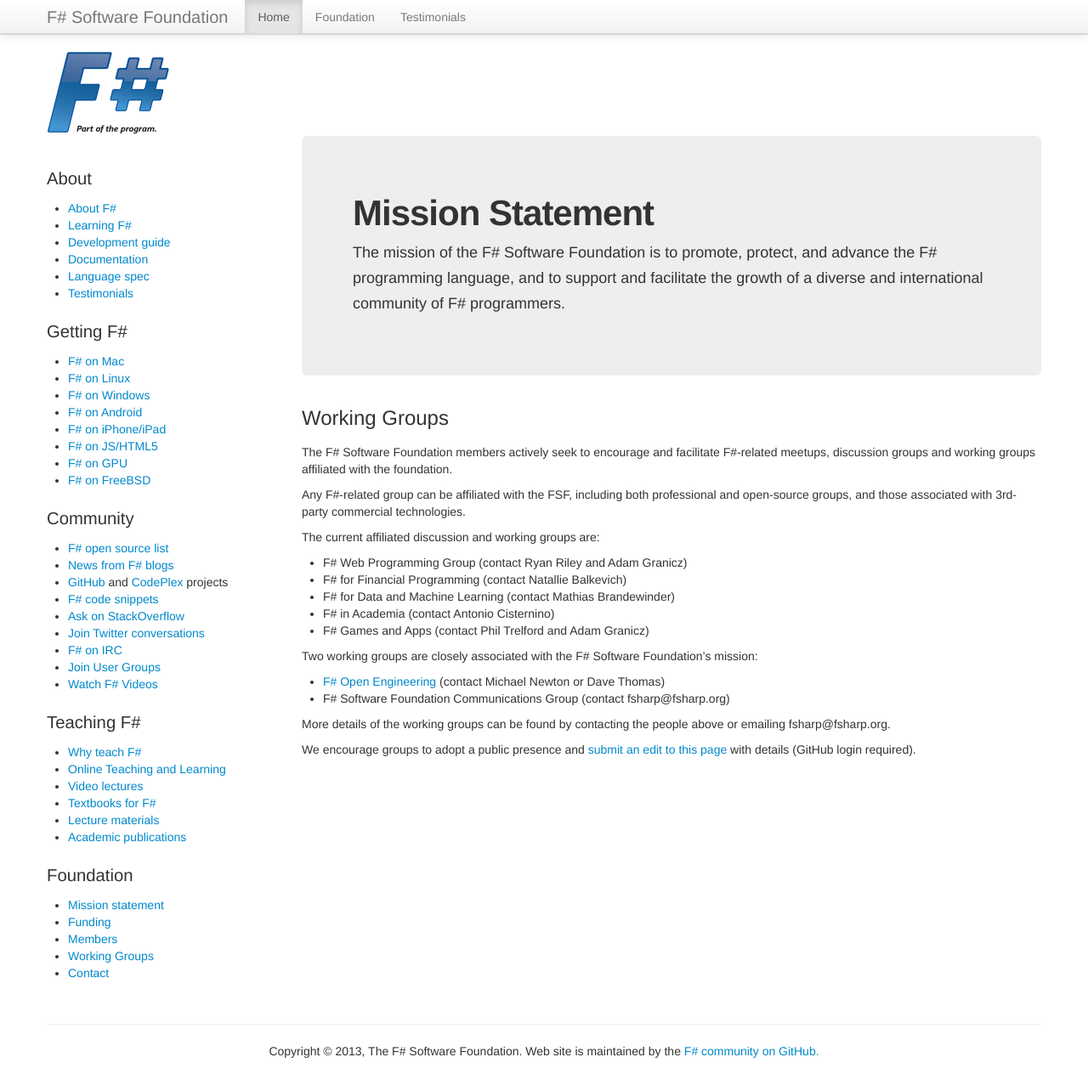
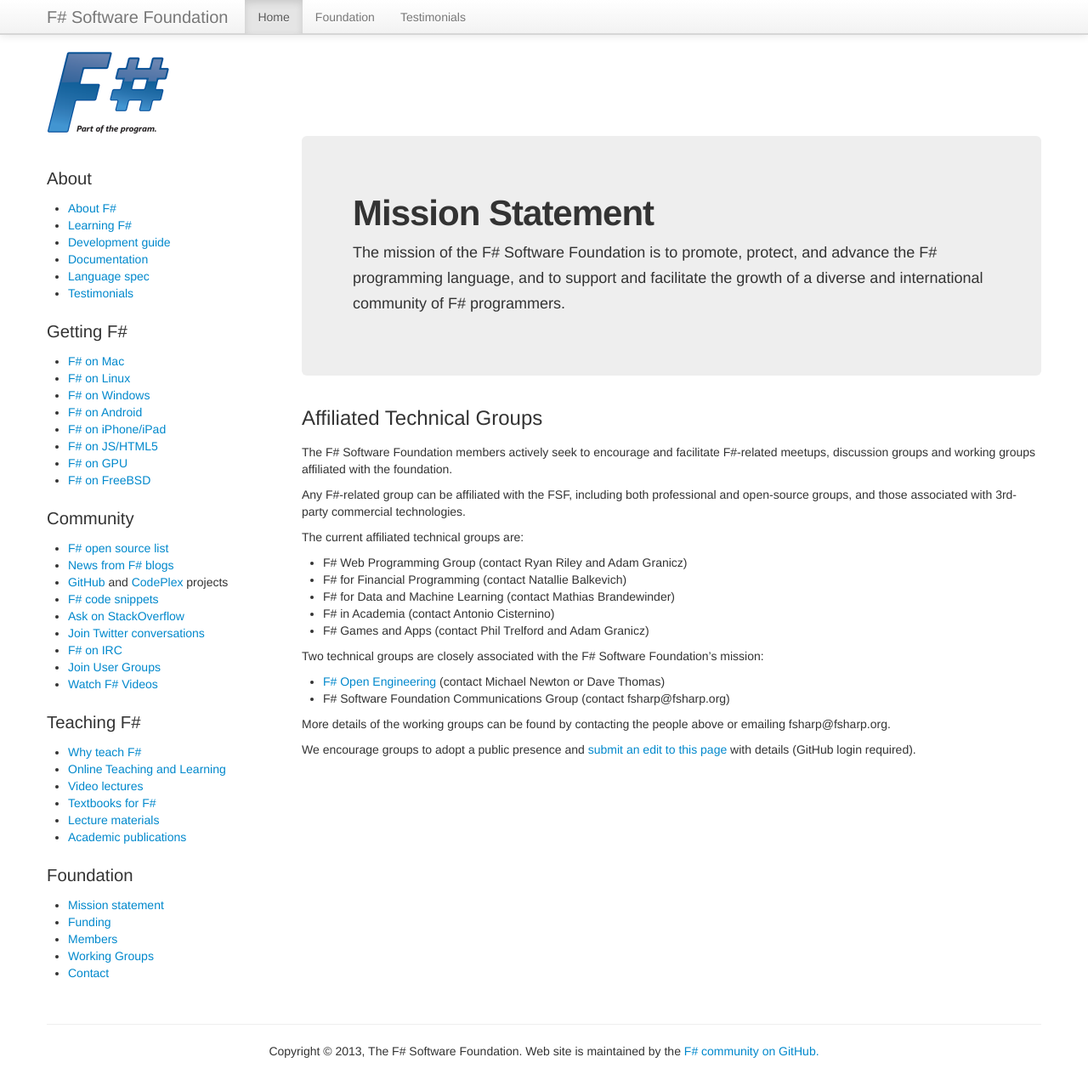
Before and after one commit to fsharp/fsharp.org, a Jekyll site: the page built from technical-groups/index.md, in a window 1280 px wide and 1297 px high. Shown: the top 1284 px of the window at 85% size. Built offline with Jekyll 4.4.1, drawn with Linux system fonts in a browser that asks for light colours; nearby versions of some CDN libraries; some web fonts are replaced; comment, search, counter and statistics services are not loaded.

Commit message:
Update index.md

```diff
--- a/technical-groups/index.md
+++ b/technical-groups/index.md
@@ -3,7 +3,7 @@
 title: The F# Software Foundation
 ---
 
-### Working Groups
+### Affiliated Technical  Groups
 
 The F# Software Foundation members actively seek to encourage and facilitate F#-related meetups,
 discussion groups and working groups affiliated with the foundation.
@@ -11,7 +11,7 @@
 Any F#-related group can be affiliated with the FSF, including both professional and open-source groups,
 and those associated with 3rd-party commercial technologies.
 
-The current affiliated discussion and working groups are:
+The current affiliated technical groups are:
 
  * F# Web Programming Group (contact Ryan Riley and Adam Granicz)
  * F# for Financial Programming (contact Natallie Balkevich)
@@ -19,7 +19,7 @@
  * F# in Academia (contact Antonio Cisternino)
  * F# Games and Apps (contact Phil Trelford and Adam Granicz)
 
-Two working groups are closely associated with the F# Software Foundation's mission:
+Two technical groups are closely associated with the F# Software Foundation's mission:
 
  * [F# Open Engineering](https://fsharp.github.com) (contact Michael Newton or Dave Thomas)
  * F# Software Foundation Communications Group (contact fsharp@fsharp.org)
```
